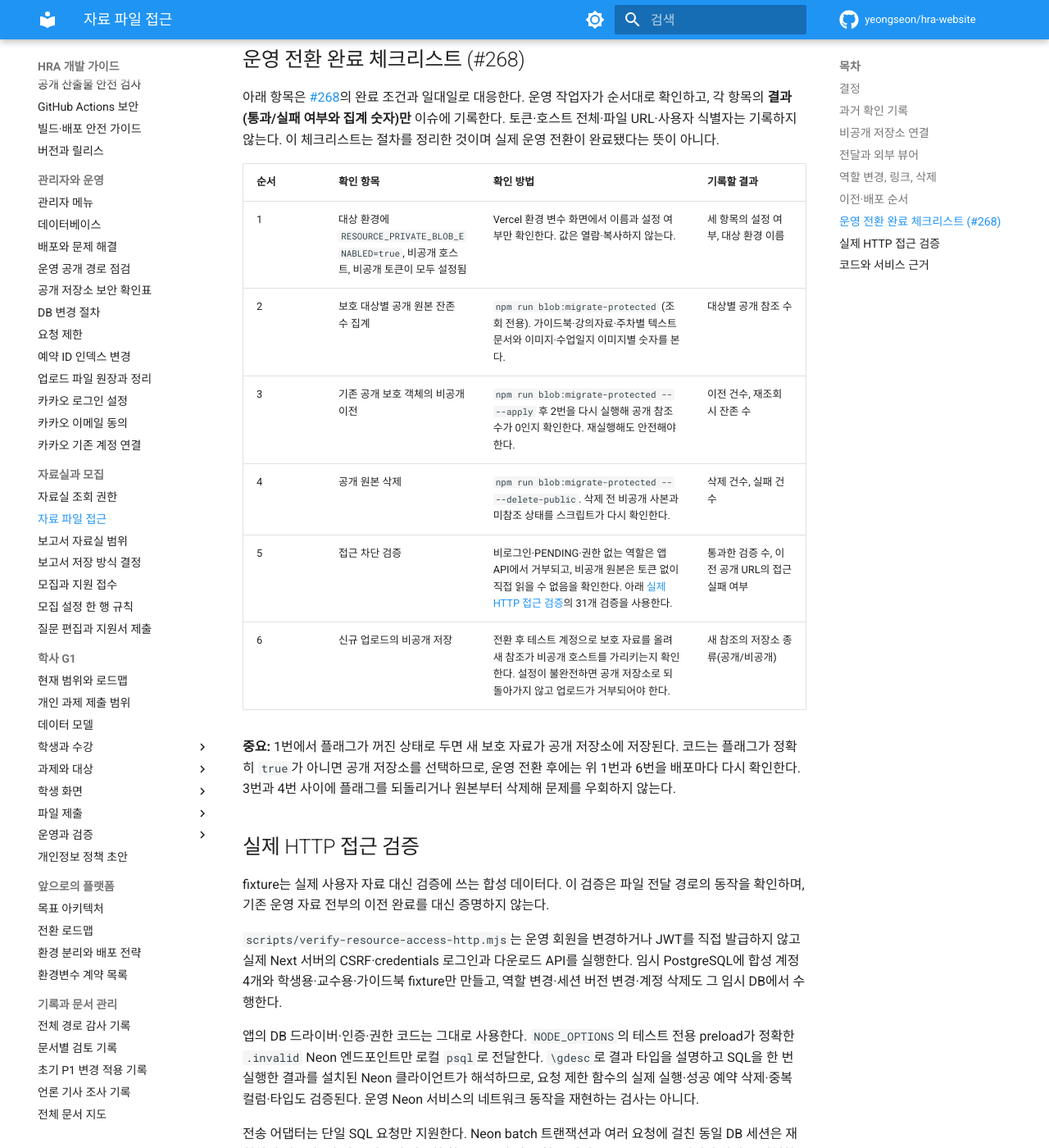
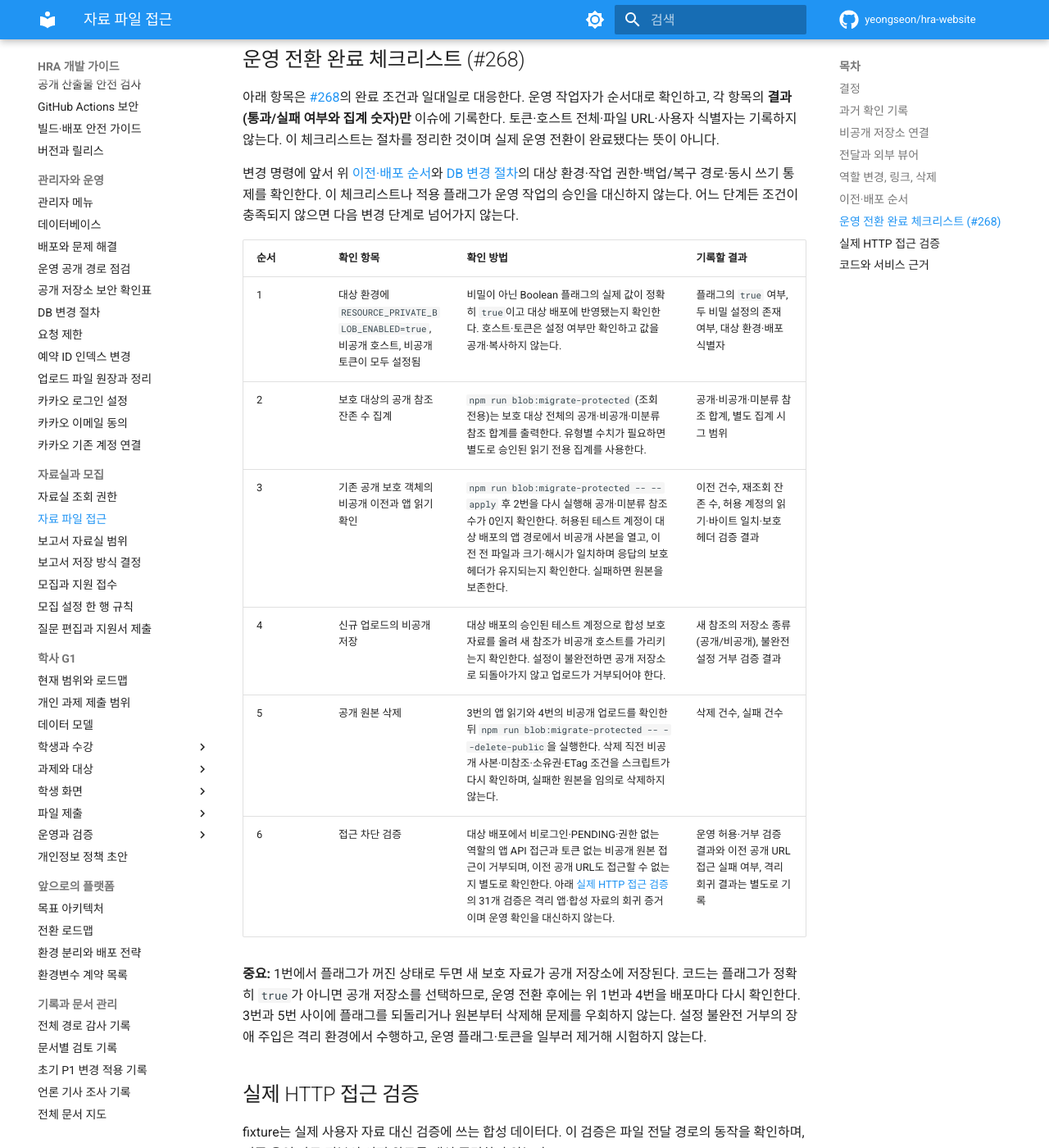
Before and after one commit to yeongseon/hra-website, an MkDocs documentation site: the page built from docs/resource-file-access-policy.md, in a window 1280 px wide and 1400 px high, scrolled down 3778 px. Shown: the whole window at 82% size. Built offline with MkDocs 1.6.1 and Material for MkDocs 9.7.7, drawn with Linux system fonts in a browser that asks for light colours; comment, search, counter and statistics services are not loaded.

Commit message:
docs(resources): 원본 삭제 전에 비공개 사본의 앱 접근을 확인하게 한다
운영 체크리스트에도 기존 이전 절차의 대상·권한·복구·동시 쓰기 조건을 연결한다.
앱 읽기와 새 비공개 업로드가 확인되기 전에 공개 원본을 삭제하지 않도록 순서를 고친다.
실제 Boolean 플래그·CLI 합계·격리 회귀와 운영 증거의 범위를 구분하고 문서 링크를 바로잡는다.

Constraint: 운영 변경·삭제 승인이나 실제 이전 완료를 문서 검토로 대체하지 않는다
Confidence: high
Scope-risk: narrow
Directive: 공개 원본 삭제 전 허용 계정의 읽기·바이트 일치·신규 비공개 저장 확인을 유지한다
Tested: 독립 운영 절차 리뷰의 네 지적 해결·재승인, diff 검사
Not-tested: 실제 운영 Blob 이전·삭제·OAuth 로그인
Related: #268, #272

```diff
--- a/docs/resource-file-access-policy.md
+++ b/docs/resource-file-access-policy.md
@@ -72,18 +72,20 @@ Blob은 파일의 실제 내용을 저장하는 곳입니다. 공개 Blob은 주
 
 아래 항목은 [#268](https://github.com/yeongseon/hra-website/issues/268)의 완료 조건과 일대일로 대응한다. 운영 작업자가 순서대로 확인하고, 각 항목의 **결과(통과/실패 여부와 집계 숫자)만** 이슈에 기록한다. 토큰·호스트 전체·파일 URL·사용자 식별자는 기록하지 않는다. 이 체크리스트는 절차를 정리한 것이며 실제 운영 전환이 완료됐다는 뜻이 아니다.
 
+변경 명령에 앞서 위 [이전·배포 순서](#protected-migration-rollout)와 [DB 변경 절차](developer/database-change-procedure.md)의 대상 환경·작업 권한·백업/복구 경로·동시 쓰기 통제를 확인한다. 이 체크리스트나 적용 플래그가 운영 작업의 승인을 대신하지 않는다. 어느 단계든 조건이 충족되지 않으면 다음 변경 단계로 넘어가지 않는다.
+
 | 순서 | 확인 항목 | 확인 방법 | 기록할 결과 |
 | --- | --- | --- | --- |
-| 1 | 대상 환경에 `RESOURCE_PRIVATE_BLOB_ENABLED=true`, 비공개 호스트, 비공개 토큰이 모두 설정됨 | Vercel 환경 변수 화면에서 이름과 설정 여부만 확인한다. 값은 열람·복사하지 않는다. | 세 항목의 설정 여부, 대상 환경 이름 |
-| 2 | 보호 대상별 공개 원본 잔존 수 집계 | `npm run blob:migrate-protected` (조회 전용). 가이드북·강의자료·주차별 텍스트 문서와 이미지·수업일지 이미지별 숫자를 본다. | 대상별 공개 참조 수 |
-| 3 | 기존 공개 보호 객체의 비공개 이전 | `npm run blob:migrate-protected -- --apply` 후 2번을 다시 실행해 공개 참조 수가 0인지 확인한다. 재실행해도 안전해야 한다. | 이전 건수, 재조회 시 잔존 수 |
-| 4 | 공개 원본 삭제 | `npm run blob:migrate-protected -- --delete-public`. 삭제 전 비공개 사본과 미참조 상태를 스크립트가 다시 확인한다. | 삭제 건수, 실패 건수 |
-| 5 | 접근 차단 검증 | 비로그인·PENDING·권한 없는 역할은 앱 API에서 거부되고, 비공개 원본은 토큰 없이 직접 읽을 수 없음을 확인한다. 아래 [실제 HTTP 접근 검증](#실제-http-접근-검증)의 31개 검증을 사용한다. | 통과한 검증 수, 이전 공개 URL의 접근 실패 여부 |
-| 6 | 신규 업로드의 비공개 저장 | 전환 후 테스트 계정으로 보호 자료를 올려 새 참조가 비공개 호스트를 가리키는지 확인한다. 설정이 불완전하면 공개 저장소로 되돌아가지 않고 업로드가 거부되어야 한다. | 새 참조의 저장소 종류(공개/비공개) |
+| 1 | 대상 환경에 `RESOURCE_PRIVATE_BLOB_ENABLED=true`, 비공개 호스트, 비공개 토큰이 모두 설정됨 | 비밀이 아닌 Boolean 플래그의 실제 값이 정확히 `true`이고 대상 배포에 반영됐는지 확인한다. 호스트·토큰은 설정 여부만 확인하고 값을 공개·복사하지 않는다. | 플래그의 `true` 여부, 두 비밀 설정의 존재 여부, 대상 환경·배포 식별자 |
+| 2 | 보호 대상의 공개 참조 잔존 수 집계 | `npm run blob:migrate-protected` (조회 전용)는 보호 대상 전체의 공개·비공개·미분류 참조 합계를 출력한다. 유형별 수치가 필요하면 별도로 승인된 읽기 전용 집계를 사용한다. | 공개·비공개·미분류 참조 합계, 별도 집계 시 그 범위 |
+| 3 | 기존 공개 보호 객체의 비공개 이전과 앱 읽기 확인 | `npm run blob:migrate-protected -- --apply` 후 2번을 다시 실행해 공개·미분류 참조 수가 0인지 확인한다. 허용된 테스트 계정이 대상 배포의 앱 경로에서 비공개 사본을 열고, 이전 전 파일과 크기·해시가 일치하며 응답의 보호 헤더가 유지되는지 확인한다. 실패하면 원본을 보존한다. | 이전 건수, 재조회 잔존 수, 허용 계정의 읽기·바이트 일치·보호 헤더 검증 결과 |
+| 4 | 신규 업로드의 비공개 저장 | 대상 배포의 승인된 테스트 계정으로 합성 보호 자료를 올려 새 참조가 비공개 호스트를 가리키는지 확인한다. 설정이 불완전하면 공개 저장소로 되돌아가지 않고 업로드가 거부되어야 한다. | 새 참조의 저장소 종류(공개/비공개), 불완전 설정 거부 검증 결과 |
+| 5 | 공개 원본 삭제 | 3번의 앱 읽기와 4번의 비공개 업로드를 확인한 뒤 `npm run blob:migrate-protected -- --delete-public`을 실행한다. 삭제 직전 비공개 사본·미참조·소유권·ETag 조건을 스크립트가 다시 확인하며, 실패한 원본을 임의로 삭제하지 않는다. | 삭제 건수, 실패 건수 |
+| 6 | 접근 차단 검증 | 대상 배포에서 비로그인·PENDING·권한 없는 역할의 앱 API 접근과 토큰 없는 비공개 원본 접근이 거부되며, 이전 공개 URL도 접근할 수 없는지 별도로 확인한다. 아래 [실제 HTTP 접근 검증](#resource-http-verification)의 31개 검증은 격리 앱·합성 자료의 회귀 증거이며 운영 확인을 대신하지 않는다. | 운영 허용·거부 검증 결과와 이전 공개 URL 접근 실패 여부, 격리 회귀 결과는 별도로 기록 |
 
-**중요:** 1번에서 플래그가 꺼진 상태로 두면 새 보호 자료가 공개 저장소에 저장된다. 코드는 플래그가 정확히 `true`가 아니면 공개 저장소를 선택하므로, 운영 전환 후에는 위 1번과 6번을 배포마다 다시 확인한다. 3번과 4번 사이에 플래그를 되돌리거나 원본부터 삭제해 문제를 우회하지 않는다.
+**중요:** 1번에서 플래그가 꺼진 상태로 두면 새 보호 자료가 공개 저장소에 저장된다. 코드는 플래그가 정확히 `true`가 아니면 공개 저장소를 선택하므로, 운영 전환 후에는 위 1번과 4번을 배포마다 다시 확인한다. 3번과 5번 사이에 플래그를 되돌리거나 원본부터 삭제해 문제를 우회하지 않는다. 설정 불완전 거부의 장애 주입은 격리 환경에서 수행하고, 운영 플래그·토큰을 일부러 제거해 시험하지 않는다.
 
-## 실제 HTTP 접근 검증
+## 실제 HTTP 접근 검증 {#resource-http-verification}
 
 fixture는 실제 사용자 자료 대신 검증에 쓰는 합성 데이터다. 이 검증은 파일 전달 경로의 동작을 확인하며, 기존 운영 자료 전부의 이전 완료를 대신 증명하지 않는다.
 
```
Also changed, not shown: other parts of docs/resource-file-access-policy.md (+1 -1 lines), docs/developer/api-v1.md (+1 -1 lines).
